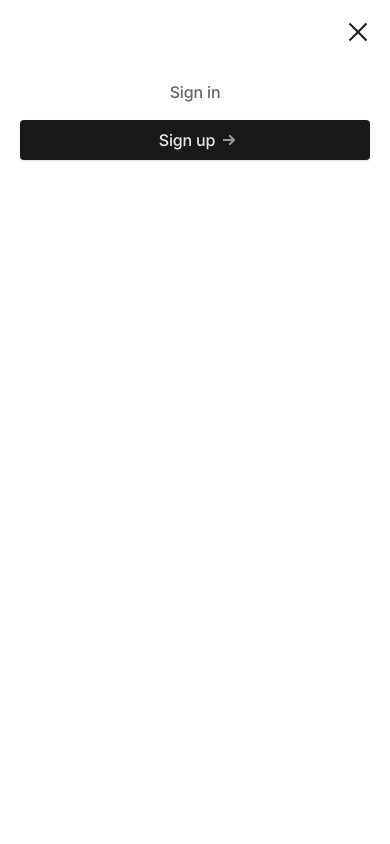
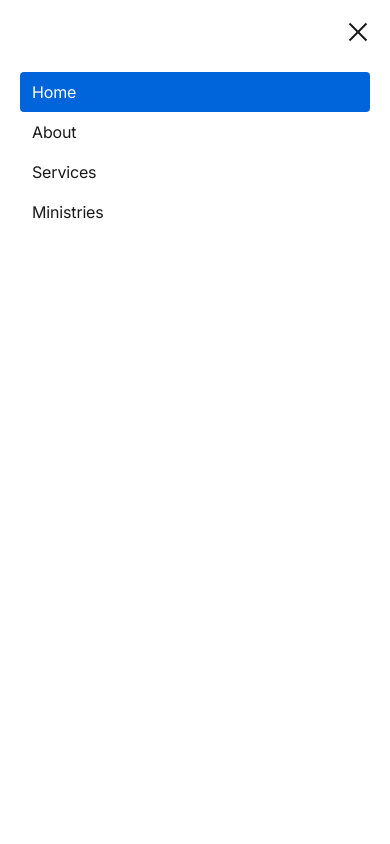
Before and after one commit to ccmusni/agtg-church, a Next.js app: page / in a window 390 px wide. Both pictures are taken after a click on the button "Menu". Shown: the top 844 px of the page. Built offline with nearby package versions, Linux system fonts and the light colour scheme.

Commit message:
Update package.json and some UI details

```diff
--- a/app/(default)/page.tsx
+++ b/app/(default)/page.tsx
@@ -1,6 +1,6 @@
 export const metadata = {
-  title: "Home - Simple",
-  description: "Page description",
+  title: "Home - AGTG Church",
+  description: "Christian Church",
 };
 
 import Hero from "../../components/hero";
--- a/components/ui/header.tsx
+++ b/components/ui/header.tsx
@@ -27,7 +27,7 @@ export default function Header() {
     >
       <div className="max-w-6xl mx-auto px-5 sm:px-6">
         <div className="flex items-center justify-between h-16 md:h-20">
-          <nav className="bg-white border-gray-200 dark:bg-gray-900">
+          <nav className="border-gray-200 dark:bg-gray-900">
             <div className="max-w-screen-xl flex flex-wrap items-center justify-between mx-auto p-4">
               <div
                 className="items-center justify-between hidden w-full md:flex md:w-auto md:order-1"
@@ -52,7 +52,7 @@ export default function Header() {
                     </svg>
                   </div>
                 </div>
-                <ul className="flex flex-col p-4 md:p-0 mt-4 font-medium border border-gray-100 rounded-lg bg-gray-50 md:space-x-8 rtl:space-x-reverse md:flex-row md:mt-0 md:border-0 md:bg-white dark:bg-gray-800 md:dark:bg-gray-900 dark:border-gray-700">
+                <ul className="flex flex-col p-4 md:p-0 mt-4 font-medium border border-gray-100 rounded-lg bg-gray-50 md:space-x-8 rtl:space-x-reverse md:flex-row md:mt-0 md:border-0 bg-transparent dark:bg-gray-800 md:dark:bg-gray-900 dark:border-gray-700">
                   <li>
                     <a
                       href="#"
--- a/components/ui/mobile-menu.tsx
+++ b/components/ui/mobile-menu.tsx
@@ -1,48 +1,57 @@
-'use client'
+"use client";
 
-import { useState, useRef, useEffect } from 'react'
-import { Transition } from '@headlessui/react'
-import Link from 'next/link'
+import { useState, useRef, useEffect } from "react";
+import { Transition } from "@headlessui/react";
+import Link from "next/link";
 
 export default function MobileMenu() {
-  const [mobileNavOpen, setMobileNavOpen] = useState<boolean>(false)
+  const [mobileNavOpen, setMobileNavOpen] = useState<boolean>(false);
 
-  const trigger = useRef<HTMLButtonElement>(null)
-  const mobileNav = useRef<HTMLDivElement>(null)
+  const trigger = useRef<HTMLButtonElement>(null);
+  const mobileNav = useRef<HTMLDivElement>(null);
 
   // close the mobile menu on click outside
   useEffect(() => {
     const clickHandler = ({ target }: { target: EventTarget | null }): void => {
       if (!mobileNav.current || !trigger.current) return;
-      if (!mobileNavOpen || mobileNav.current.contains(target as Node) || trigger.current.contains(target as Node)) return;
-      setMobileNavOpen(false)
+      if (
+        !mobileNavOpen ||
+        mobileNav.current.contains(target as Node) ||
+        trigger.current.contains(target as Node)
+      )
+        return;
+      setMobileNavOpen(false);
     };
-    document.addEventListener('click', clickHandler)
-    return () => document.removeEventListener('click', clickHandler)
-  })
+    document.addEventListener("click", clickHandler);
+    return () => document.removeEventListener("click", clickHandler);
+  });
 
   // close the mobile menu if the esc key is pressed
   useEffect(() => {
     const keyHandler = ({ keyCode }: { keyCode: number }): void => {
       if (!mobileNavOpen || keyCode !== 27) return;
-      setMobileNavOpen(false)
+      setMobileNavOpen(false);
     };
-    document.addEventListener('keydown', keyHandler)
-    return () => document.removeEventListener('keydown', keyHandler)
-  })
+    document.addEventListener("keydown", keyHandler);
+    return () => document.removeEventListener("keydown", keyHandler);
+  });
 
   return (
     <div className="flex md:hidden">
       {/* Hamburger button */}
       <button
         ref={trigger}
-        className={`hamburger ${mobileNavOpen && 'active'}`}
+        className={`hamburger ${mobileNavOpen && "active"}`}
         aria-controls="mobile-nav"
         aria-expanded={mobileNavOpen}
         onClick={() => setMobileNavOpen(!mobileNavOpen)}
       >
         <span className="sr-only">Menu</span>
-        <svg className="w-6 h-6 fill-current text-gray-900" viewBox="0 0 24 24" xmlns="http://www.w3.org/2000/svg">
+        <svg
+          className="w-6 h-6 fill-current text-gray-900"
+          viewBox="0 0 24 24"
+          xmlns="http://www.w3.org/2000/svg"
+        >
           <rect y="4" width="24" height="2" />
           <rect y="11" width="24" height="2" />
           <rect y="18" width="24" height="2" />
@@ -65,19 +74,52 @@ export default function MobileMenu() {
         >
           <ul className="px-5 py-2">
             <li>
-              <Link href="/signin" className="flex font-medium w-full text-gray-600 hover:text-gray-900 py-2 justify-center" onClick={() => setMobileNavOpen(false)}>Sign in</Link>
+              <a
+                href="#"
+                className="block py-2 px-3 text-white bg-blue-700 rounded md:bg-transparent md:text-blue-700 md:p-0 md:dark:text-blue-500"
+                aria-current="page"
+              >
+                Home
+              </a>
             </li>
             <li>
+              <a
+                href="#"
+                className="block py-2 px-3 text-gray-900 rounded hover:bg-gray-100 md:hover:bg-transparent md:hover:text-blue-700 md:p-0 md:dark:hover:text-blue-500 dark:text-white dark:hover:bg-gray-700 dark:hover:text-white md:dark:hover:bg-transparent dark:border-gray-700"
+              >
+                About
+              </a>
+            </li>
+            <li>
+              <a
+                href="#"
+                className="block py-2 px-3 text-gray-900 rounded hover:bg-gray-100 md:hover:bg-transparent md:hover:text-blue-700 md:p-0 dark:text-white md:dark:hover:text-blue-500 dark:hover:bg-gray-700 dark:hover:text-white md:dark:hover:bg-transparent dark:border-gray-700"
+              >
+                Services
+              </a>
+            </li>
+            <li>
+              <a
+                href="#"
+                className="block py-2 px-3 text-gray-900 rounded hover:bg-gray-100 md:hover:bg-transparent md:hover:text-blue-700 md:p-0 dark:text-white md:dark:hover:text-blue-500 dark:hover:bg-gray-700 dark:hover:text-white md:dark:hover:bg-transparent dark:border-gray-700"
+              >
+                Ministries
+              </a>
+            </li>
+            {/* <li>
+              <Link href="/signin" className="flex font-medium w-full text-gray-600 hover:text-gray-900 py-2 justify-center" onClick={() => setMobileNavOpen(false)}>Sign in</Link>
+            </li> */}
+            {/* <li>
               <Link href="/signup" className="btn-sm text-gray-200 bg-gray-900 hover:bg-gray-800 w-full my-2" onClick={() => setMobileNavOpen(false)}>
                 <span>Sign up</span>
                 <svg className="w-3 h-3 fill-current text-gray-400 shrink-0 ml-2 -mr-1" viewBox="0 0 12 12" xmlns="http://www.w3.org/2000/svg">
                   <path d="M11.707 5.293L7 .586 5.586 2l3 3H0v2h8.586l-3 3L7 11.414l4.707-4.707a1 1 0 000-1.414z" fill="#999" fillRule="nonzero" />
                 </svg>
               </Link>
-            </li>
+            </li> */}
           </ul>
         </Transition>
       </div>
     </div>
-  )
+  );
 }
```
Also changed, not shown: 1 other file (tests, documents, lock files or other folders).
